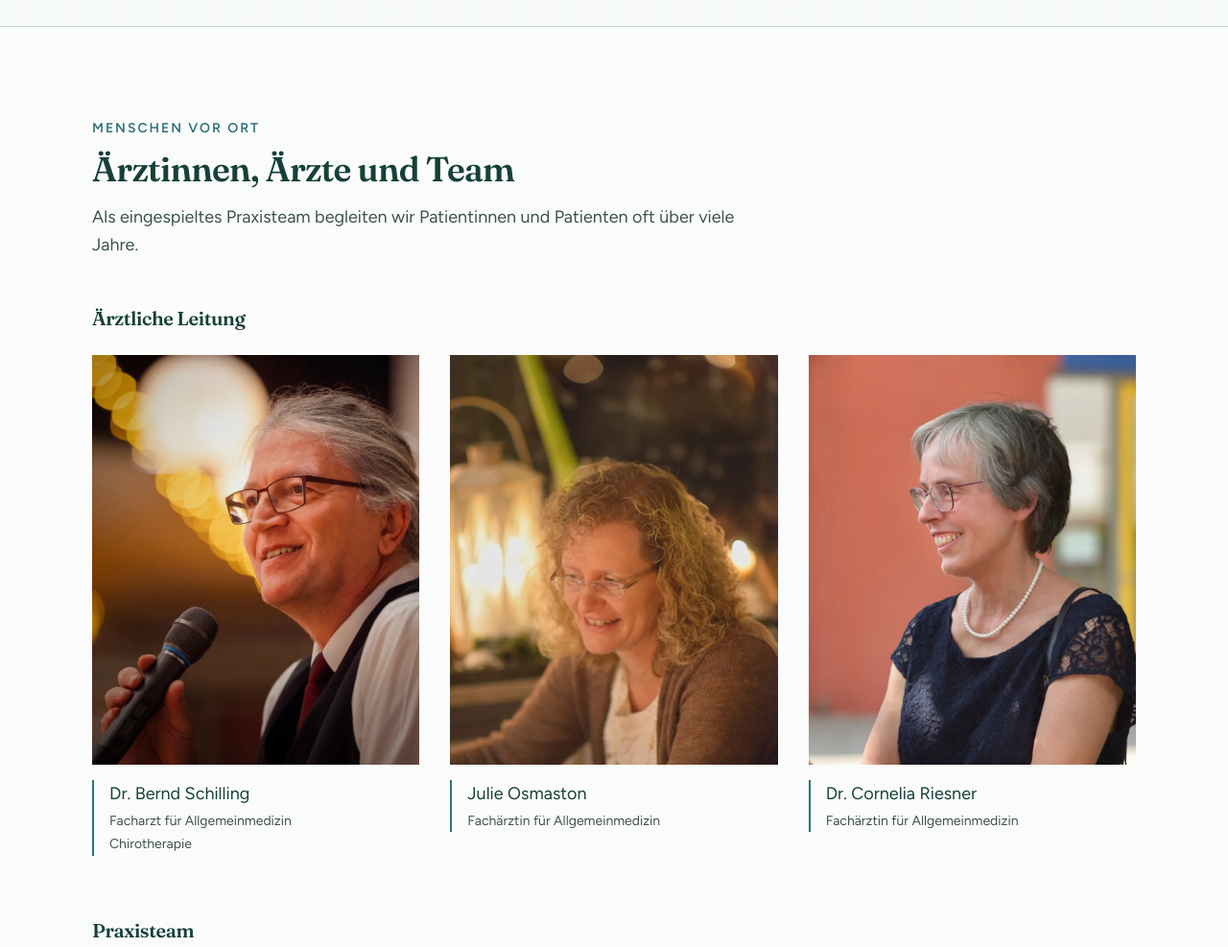
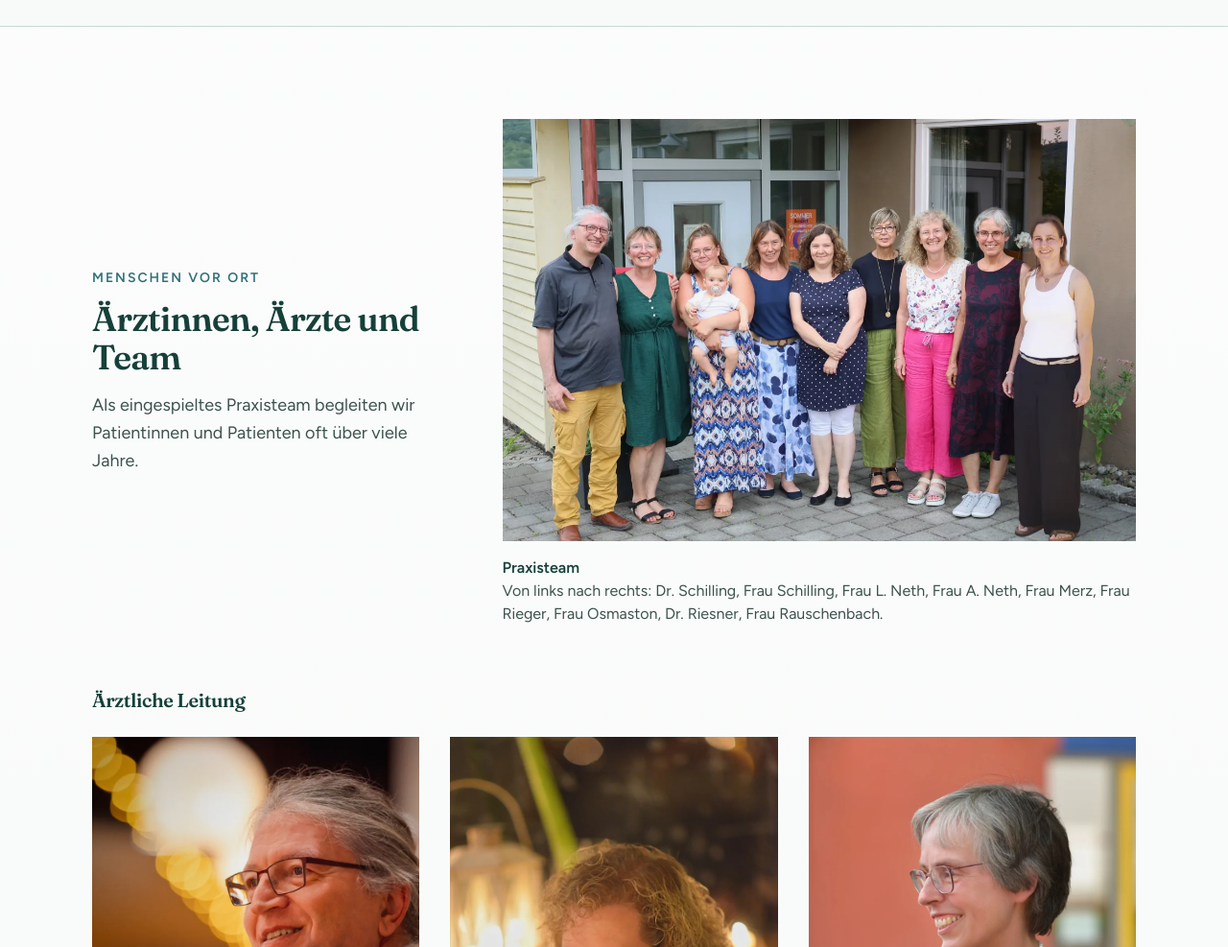
Before and after one commit to djschilling/praxis-drschilling-website, an Astro site: page / in a window 1280 px wide. Shown: the part 2400-3387 px from the top of the page at 96% size. Built offline with nearby package versions, Linux system fonts and the light colour scheme; Astro itself is replaced by a stand-in of ours.

Commit message:
Teamfoto neben der Einleitung platzieren

```diff
--- a/src/pages/index.astro
+++ b/src/pages/index.astro
@@ -295,13 +295,38 @@ const structuredData = {
     <!-- Team -->
     <section id="team" class="border-y border-[color:var(--line)] bg-white/50">
       <div class="section-pad py-20 sm:py-24">
-        <p class="text-sm font-semibold uppercase tracking-[0.14em] text-praxis-accent">Menschen vor Ort</p>
-        <h2 class="mt-3 text-3xl font-semibold text-praxis-deep sm:text-4xl">Ärztinnen, Ärzte und Team</h2>
-        <p class="mt-4 max-w-2xl text-lg leading-relaxed text-[color:var(--text-soft)]">
-          Als eingespieltes Praxisteam begleiten wir Patientinnen und Patienten oft über viele Jahre.
-        </p>
+        <div class="grid gap-10 lg:grid-cols-[0.72fr_1.28fr] lg:items-center lg:gap-14">
+          <div>
+            <p class="text-sm font-semibold uppercase tracking-[0.14em] text-praxis-accent">Menschen vor Ort</p>
+            <h2 class="mt-3 text-3xl font-semibold text-praxis-deep sm:text-4xl">Ärztinnen, Ärzte und Team</h2>
+            <p class="mt-4 text-lg leading-relaxed text-[color:var(--text-soft)]">
+              Als eingespieltes Praxisteam begleiten wir Patientinnen und Patienten oft über viele Jahre.
+            </p>
+          </div>
 
-        <h3 class="mt-12 text-xl font-semibold text-praxis-deep">Ärztliche Leitung</h3>
+          <figure>
+            <div class="overflow-hidden bg-praxis-mist">
+              <picture>
+                <source type="image/webp" srcset={teamImageWebpSrcset} sizes="(max-width: 1024px) 100vw, 720px" />
+                <img
+                  src={teamImage}
+                  alt={`Das gesamte Praxisteam des MVZ Gomaringen vor der Praxis. Von links nach rechts: ${team.join(', ')}.`}
+                  class="h-auto w-full object-cover"
+                  width="3200"
+                  height="2133"
+                  loading="lazy"
+                  decoding="async"
+                />
+              </picture>
+            </div>
+            <figcaption class="mt-4 text-[color:var(--text-soft)]">
+              <span class="font-semibold text-praxis-deep">Praxisteam</span><br />
+              Von links nach rechts: {team.join(', ')}.
+            </figcaption>
+          </figure>
+        </div>
+
+        <h3 class="mt-16 text-xl font-semibold text-praxis-deep">Ärztliche Leitung</h3>
         <ul class="mt-6 grid gap-8 sm:grid-cols-2 lg:grid-cols-3">
           {
             aerzte.map((arzt) => (
@@ -331,29 +356,6 @@ const structuredData = {
             ))
           }
         </ul>
-
-        <div class="mt-16">
-          <h3 class="text-xl font-semibold text-praxis-deep">Praxisteam</h3>
-          <figure class="mt-6">
-            <div class="overflow-hidden bg-praxis-mist">
-              <picture>
-                <source type="image/webp" srcset={teamImageWebpSrcset} sizes="(max-width: 1152px) 100vw, 1152px" />
-                <img
-                  src={teamImage}
-                  alt={`Das gesamte Praxisteam des MVZ Gomaringen vor der Praxis. Von links nach rechts: ${team.join(', ')}.`}
-                  class="h-auto w-full object-cover"
-                  width="3200"
-                  height="2133"
-                  loading="lazy"
-                  decoding="async"
-                />
-              </picture>
-            </div>
-            <figcaption class="mt-4 text-[color:var(--text-soft)]">
-              Von links nach rechts: {team.join(', ')}.
-            </figcaption>
-          </figure>
-        </div>
       </div>
     </section>
 
```
